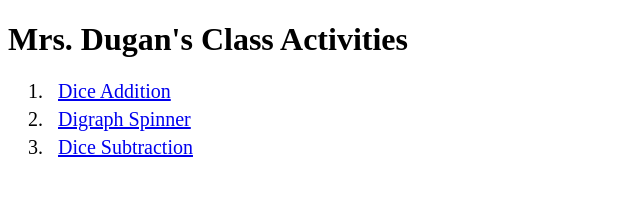
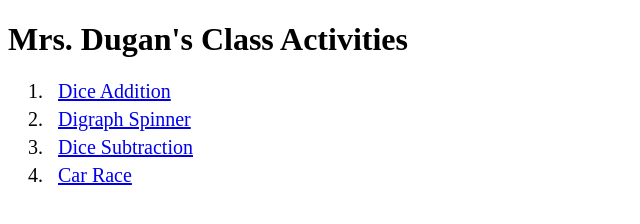
Before and after one commit to christopher-j-dugan/christopher-j-dugan.github.io, a plain HTML site: page MrsDugan/activities.html in a window 1280 px wide. Shown: the whole page, without its empty margins (0-640 px from the left). Drawn offline with Linux system fonts and the light colour scheme.

Commit message:
Added CarRace to ToC

```diff
--- a/MrsDugan/activities.html
+++ b/MrsDugan/activities.html
@@ -18,6 +18,7 @@
 			<li><a href="DiceAddition.html">Dice Addition</a></li>
 			<li><a href="DigraphSpinner.html">Digraph Spinner</a></li>
 			<li><a href="DiceSubtraction.html">Dice Subtraction</a></li>
+			<li><a href="CarRace.html">Car Race</a></li>
 		</ol>
 	</body>
 </html>
```
